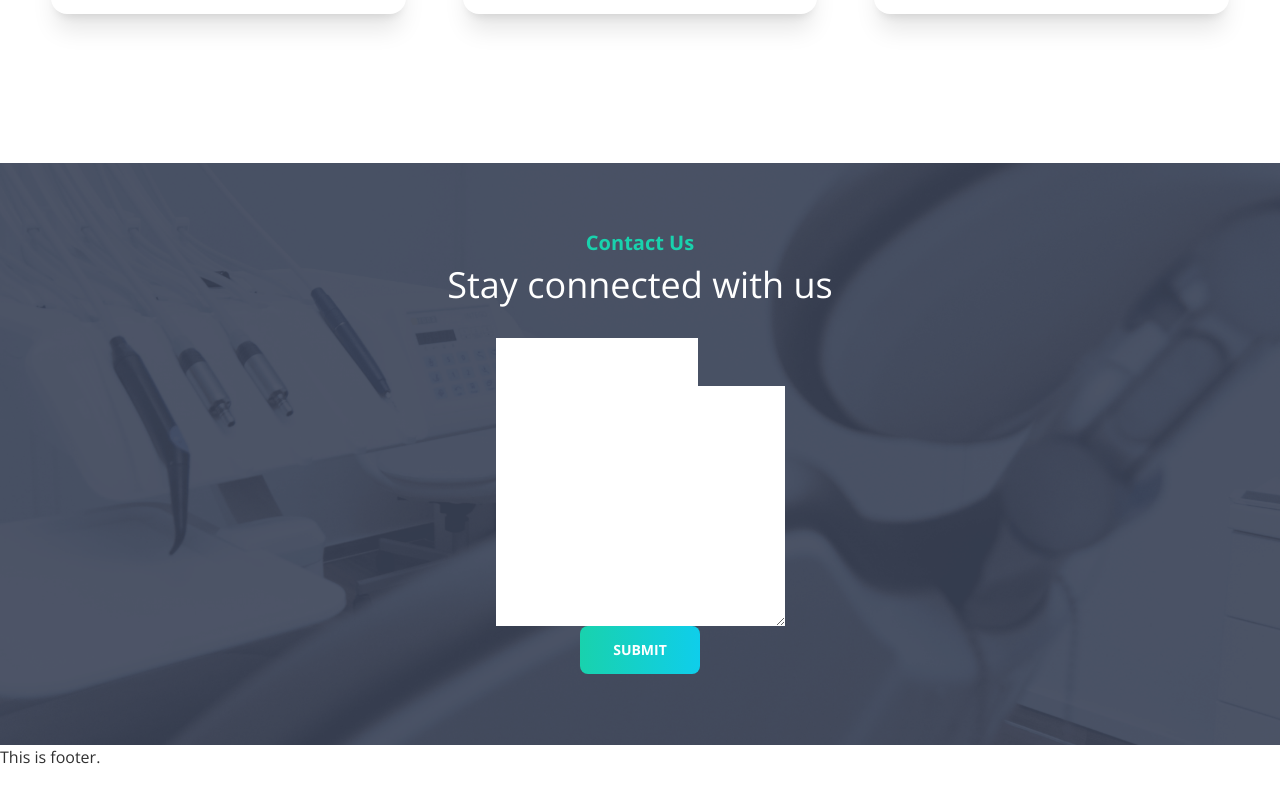
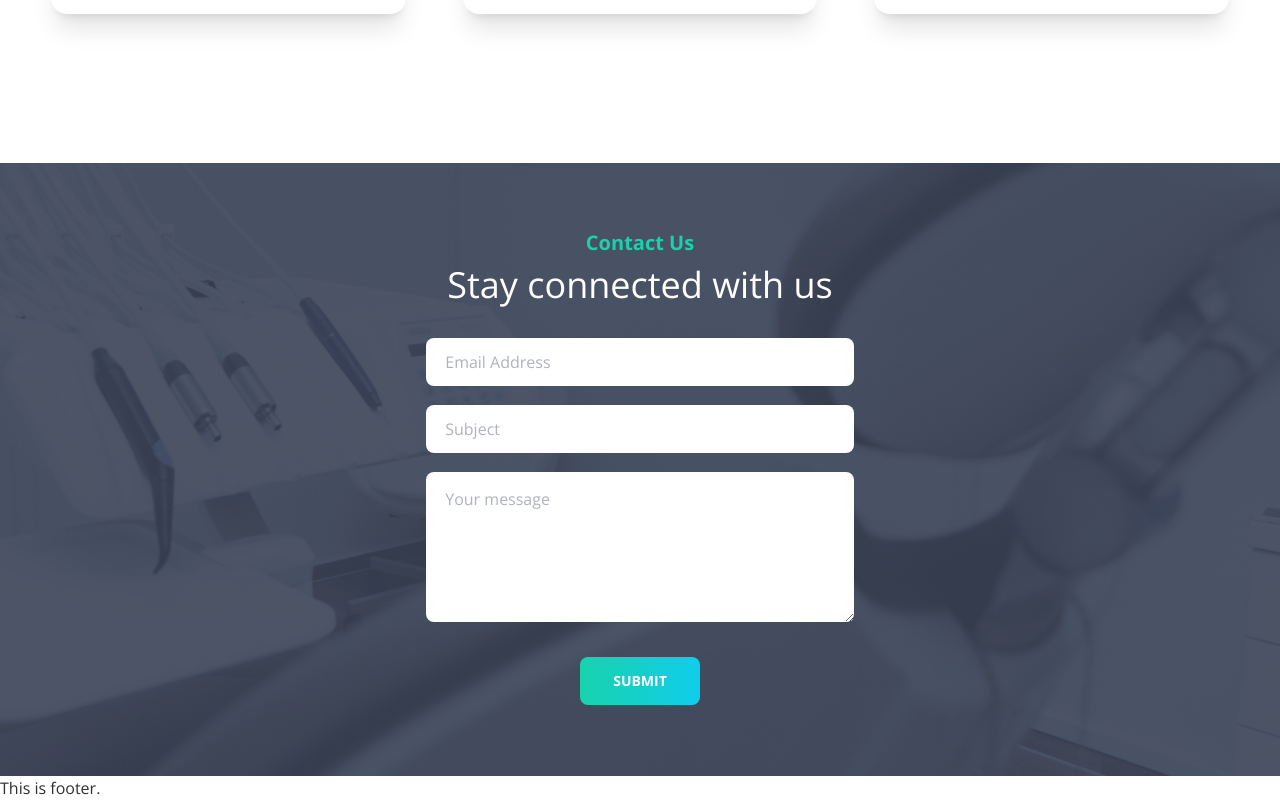
Before and after one commit to md-atiqurrahman/doctors-door-client, a React (Create React App) app: page / in a window 1280 px wide. Shown: the part 3736-4536 px from the top of the page. Before the commit the page ends 4505 px from the top, so only its background shows below. Built offline with nearby package versions, Linux system fonts and the light colour scheme.

Commit message:
complete the Contact section

```diff
--- a/src/Pages/Home/Contact/Contact.js
+++ b/src/Pages/Home/Contact/Contact.js
@@ -2,7 +2,7 @@ import React from "react";
 import PrimaryButton from "../../../Components/PrimaryButton/PrimaryButton";
 
 const Contact = () => {
-    const btnClass = 'w-[120px] mb-[71px]';
+  const btnClass = "w-[120px] mb-[71px]";
   return (
     <section className="flex flex-col items-center bg-appointmentBg bg-cover bg-center bg-no-repeat mt-[129px] lg:mt-[149px]">
       <div className="text-center mt-[65px] mb-[26px]">
@@ -11,15 +11,27 @@ const Contact = () => {
           Stay connected with us
         </h4>
       </div>
-      <div className="flex flex-col">
-        <div className="max-w-md">
-          <input type="text" />
-          <br />
-          <input type="text" />
-        </div>
-        <textarea name="" id="" cols="30" rows="10"></textarea>
+      <div className="flex flex-col w-[90%] lg:w-[33.4%]">
+        <input
+          className="mb-[19px] w-full h-[48px] py-[15px] px-[19px] text-[16px] font-normal placeholder-[#3a425666] text-black bg-white rounded-lg outline-none "
+          type="email"
+          placeholder="Email Address"
+        />
+        <input
+          className="mb-[19px] w-full h-[48px] py-[15px] px-[19px] text-[16px] font-normal placeholder-[#3a425666] text-black bg-white rounded-lg outline-none "
+          type="text"
+          placeholder="Subject"
+        />
+        <textarea
+          className="mb-[35px] w-full py-[15px] px-[19px] text-[16px] font-normal placeholder-[#3a425666] text-black bg-white rounded-lg outline-none"
+          name="mailMessage"
+          id="mailMessage"
+          placeholder="Your message"
+          cols="30"
+          rows="5"
+        ></textarea>
       </div>
-        <PrimaryButton btnClass={btnClass}>Submit</PrimaryButton>
+      <PrimaryButton btnClass={btnClass}>Submit</PrimaryButton>
     </section>
   );
 };
```
